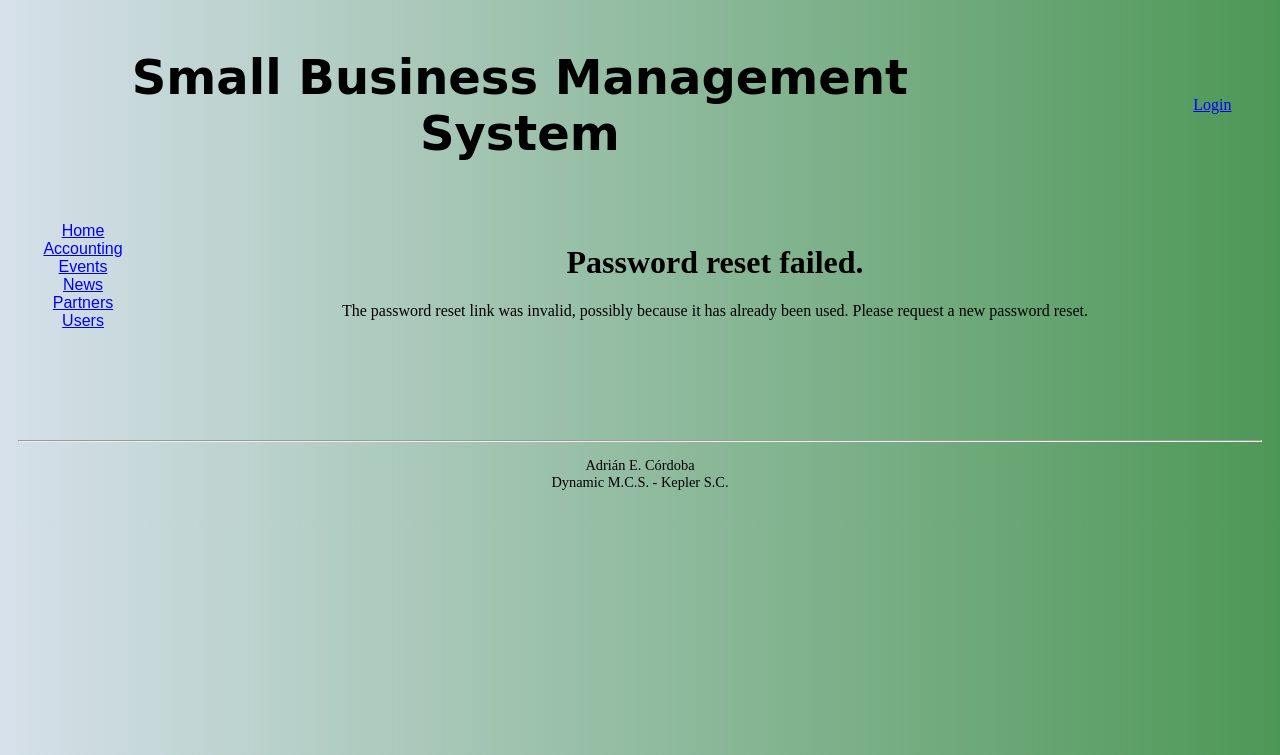
After one commit to aecordoba/SmallBusinessManagementSystem, a Django app: page /accounts/reset/1/1/ in a window 1280 px wide. The commit adds this page. Shown: the top 755 px of the page. Run offline with Django 5.2, Linux system fonts and the light colour scheme.

Commit message:
Authentication and password management.

```diff
--- a/System/django/smallbusinessmanagementsystem/partners/static/css/style.css
+++ b/System/django/smallbusinessmanagementsystem/partners/static/css/style.css
@@ -14,10 +14,13 @@ body {
 }
 
 /*  RWD     */
-header, nav, main, aside, footer {
+header {
+    padding: 2px;
+}
+
+nav, main, aside, footer {
     padding: 10px;
     text-align: center;
-/*    border: 1px solid #333;*/
 }
 
 .container {
@@ -65,11 +68,19 @@ th.accounting, td.accounting {
 }
 
 /*  header     */
+header table {
+    width: 95%;
+}
+
 header h1 {
     font: bold 3rem cursive;
     text-align: center;
 }
 
+div.user {
+    color: darkslategray;
+    text-align: right;
+}
 /*  nav     */
 nav {
     font-family: sans-serif;
--- a/System/django/smallbusinessmanagementsystem/partners/templates/base_generic.html
+++ b/System/django/smallbusinessmanagementsystem/partners/templates/base_generic.html
@@ -21,9 +21,28 @@
 <body>
     <div class="container">
         <header>
-            {% block header %}
-              <h1>{% trans "Small Business Management System" %}</h1>
-            {% endblock %}
+            <table>
+                <tr>
+                    <td width="80%">
+                        {% block header %}
+                            <h1>{% trans "Small Business Management System" %}</h1>
+                        {% endblock %}
+                    </td>
+                    <td width="20%">
+                        <div class="user">
+                            {% if user.is_authenticated %}
+                                {% trans "User" %}: {{ user.get_username }}
+                                <form method="post" action="{% url 'logout' %}">
+                                    {% csrf_token %}
+                                    <button type="submit" >{% trans "Logout" %}</button>
+                                </form>
+                            {% else %}
+                                <a href="{% url 'login' %}?next={{ request.path }}">{% trans "Login" %}</a>
+                            {% endif %}
+                        </div>
+                    </td>
+                </tr>
+            </table>
         </header>
         <nav>
             {% block nav %}
--- a/System/django/smallbusinessmanagementsystem/smallbusinessmanagementsystem/urls.py
+++ b/System/django/smallbusinessmanagementsystem/smallbusinessmanagementsystem/urls.py
@@ -21,10 +21,16 @@ from django.views.generic import RedirectView
 from django.conf import settings
 from django.conf.urls.static import static
 
+from django.contrib.auth import views as auth_views
+from users.forms import CustomPasswordResetForm
+
+
 urlpatterns = [
     path('', include('partners.urls')),
     path('accounting/', include('accounting.urls')),
     path('admin/', admin.site.urls),
     path('events/', include('events.urls')),
     path('users/', include('users.urls')),
+    path('accounts/', include('django.contrib.auth.urls')),
+    path('password_reset/', auth_views.PasswordResetView.as_view(form_class=CustomPasswordResetForm), name='password_reset'),
 ] + static(settings.STATIC_URL, document_root=settings.STATIC_ROOT)
--- a/System/django/smallbusinessmanagementsystem/users/admin.py
+++ b/System/django/smallbusinessmanagementsystem/users/admin.py
@@ -22,4 +22,4 @@ class CustomUserAdmin(UserAdmin):
 
 @admin.register(User)
 class UsersAdmin(CustomUserAdmin):
-    list_display = ('name', 'partner', 'date_joined', 'is_active', 'is_staff', 'is_superuser')
+    list_display = ('name', 'partner', 'email', 'date_joined', 'is_active', 'is_staff', 'is_superuser')
--- a/System/django/smallbusinessmanagementsystem/users/models.py
+++ b/System/django/smallbusinessmanagementsystem/users/models.py
@@ -2,6 +2,7 @@ from django.db import models
 from django.urls import reverse
 from django.contrib.auth.models import AbstractBaseUser, BaseUserManager, PermissionsMixin
 from partners.models import Partner
+
 
 class UserManager(BaseUserManager):
     def create_user(self, name, password=None, **extra_fields):
@@ -16,6 +17,7 @@ class UserManager(BaseUserManager):
         extra_fields.setdefault('is_staff', True)
         extra_fields.setdefault('is_superuser', True)
         return self.create_user(name, password, **extra_fields)
+
 
 class User(AbstractBaseUser, PermissionsMixin):
     name = models.CharField(max_length=30, unique=True, null=False, blank=False, help_text='Username')
@@ -35,6 +37,10 @@ class User(AbstractBaseUser, PermissionsMixin):
     def get_absolute_url(self):
         return reverse('user-detail', args=[str(self.id)])
 
+    @property
+    def email(self):
+        return self.partner.person.email
+
     class Meta:
         managed = True
         db_table = 'users'
--- /dev/null
+++ b/System/django/smallbusinessmanagementsystem/users/templates/registration/password_reset_confirm.html
@@ -0,0 +1,33 @@
+{% extends "base_generic.html" %}
+{% load i18n %}
+
+{% block main %}
+    {% if validlink %}
+        <p>{% trans "Please enter (and confirm) your new password." %}</p>
+        <form action="" method="post">
+        {% csrf_token %}
+            <table>
+                <tr>
+                    <td>
+                        <label for="id_new_password1">{% trans "New password" %}:</label></td>
+                    <td>{{ form.new_password1 }}</td>
+                </tr>
+                <tr>
+                    <td colspan="2">{{ form.new_password1.errors }}</td>
+                </tr>
+                <tr>
+                    <td>
+                        <label for="id_new_password2">{% trans "Confirm password" %}:</label></td>
+                    <td>{{ form.new_password2 }}</td>
+                </tr>
+                <tr>
+                    <td colspan="2">{{ form.new_password2.errors }}</td>
+                </tr>
+            </table>
+            <button type="submit">{% trans "Change my password" %}</button>
+        </form>
+    {% else %}
+        <h1>{% trans "Password reset failed." %}</h1>
+        <p>{% trans "The password reset link was invalid, possibly because it has already been used. Please request a new password reset." %}</p>
+    {% endif %}
+{% endblock %}
--- /dev/null
+++ b/System/django/smallbusinessmanagementsystem/users/templates/registration/password_reset_done.html
@@ -0,0 +1,6 @@
+{% extends "base_generic.html" %}
+{% load i18n %}
+
+{% block main %}
+    <p>{% trans "We've emailed you instructions for setting your password. If they haven't arrived in a few minutes, check your spam folder." %}</p>
+{% endblock %}
--- /dev/null
+++ b/System/django/smallbusinessmanagementsystem/users/templates/registration/password_reset_email.html
@@ -0,0 +1,4 @@
+{% load i18n %}
+
+{% blocktrans %}Someone asked for password reset for email {{ email }}. Follow the link below{% endblocktrans %}:
+{{ protocol }}://{{ domain }}{% url 'password_reset_confirm' uidb64=uid token=token %}
```
Also changed, not shown: System/django/smallbusinessmanagementsystem/smallbusinessmanagementsystem/settings.py (+14 -1 lines), System/django/smallbusinessmanagementsystem/users/forms.py (added, +18 -0 lines), System/django/smallbusinessmanagementsystem/users/templates/registration/logged_out.html (added, +7 -0 lines), System/django/smallbusinessmanagementsystem/users/templates/registration/login.html (added, +32 -0 lines), System/django/smallbusinessmanagementsystem/users/templates/registration/password_reset_complete.html (added, +7 -0 lines), System/django/smallbusinessmanagementsystem/users/templates/registration/password_reset_form.html (added, +13 -0 lines), System/django/smallbusinessmanagementsystem/locale/en/LC_MESSAGES/django.po, System/django/smallbusinessmanagementsystem/locale/es/LC_MESSAGES/django.po.
